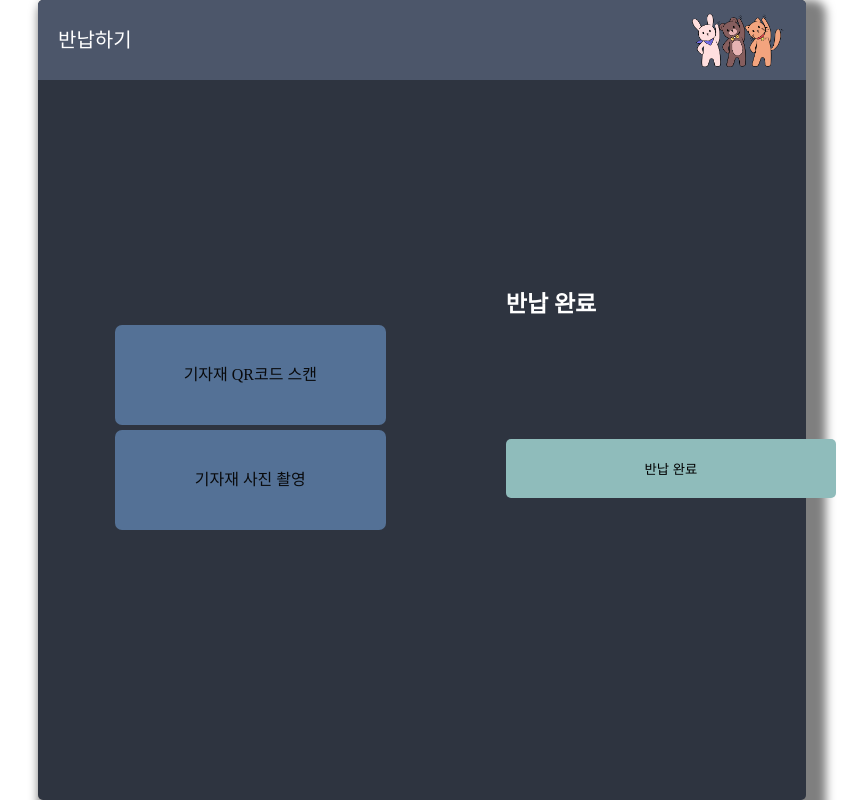
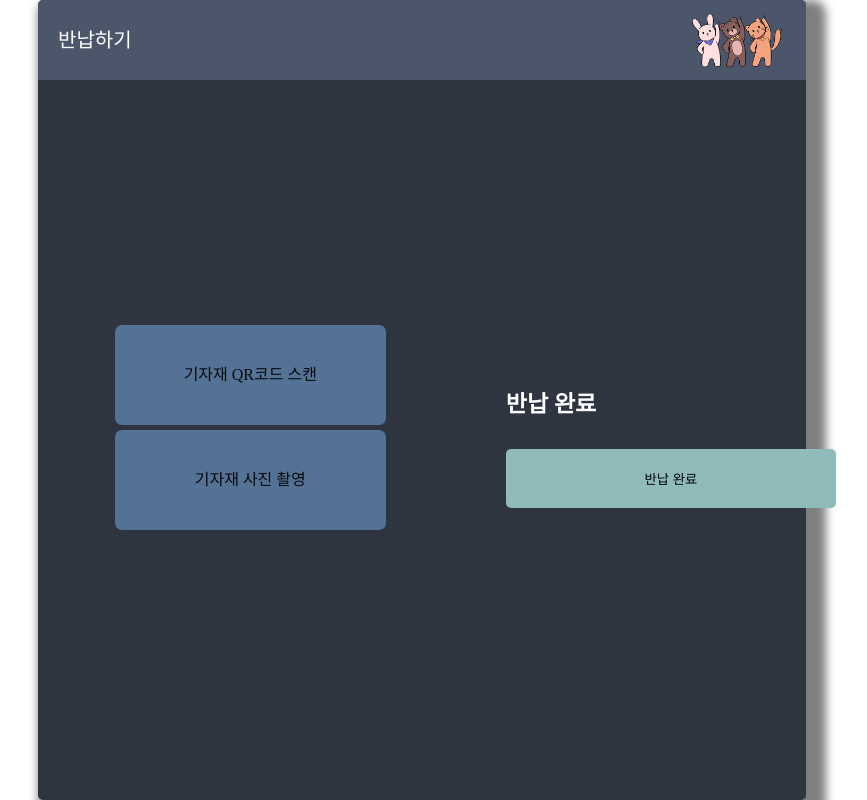
Before and after one commit to nowjun/dod_qr, a Flask app: template templates/rdone.html in a window 1280 px wide. Shown: the whole page, without its empty margins (218-1085 px from the left). Run offline with Flask 2, Linux system fonts and the light colour scheme; the template is opened without the code that fills it, so the values that code supplies are empty.

Commit message:
반납완료 css

```diff
--- a/static/rs.css
+++ b/static/rs.css
@@ -124,7 +124,7 @@
     padding: 15px 0px;
 }
 #rdonep #rsright {
-    padding-top: 70px;
+    padding-top: 170px;
     padding-left: 90px;
 }
 
--- a/templates/rdone.html
+++ b/templates/rdone.html
@@ -32,9 +32,6 @@
                         반납 완료
                     </div>
                     <div id="rsrsub">
-                        <div></div>
-                        <div></div>
-                        <div></div>
                         <div>
                             <input type="submit" value="반납 완료">
                         </div>
```
Also changed, not shown: inno.db.
